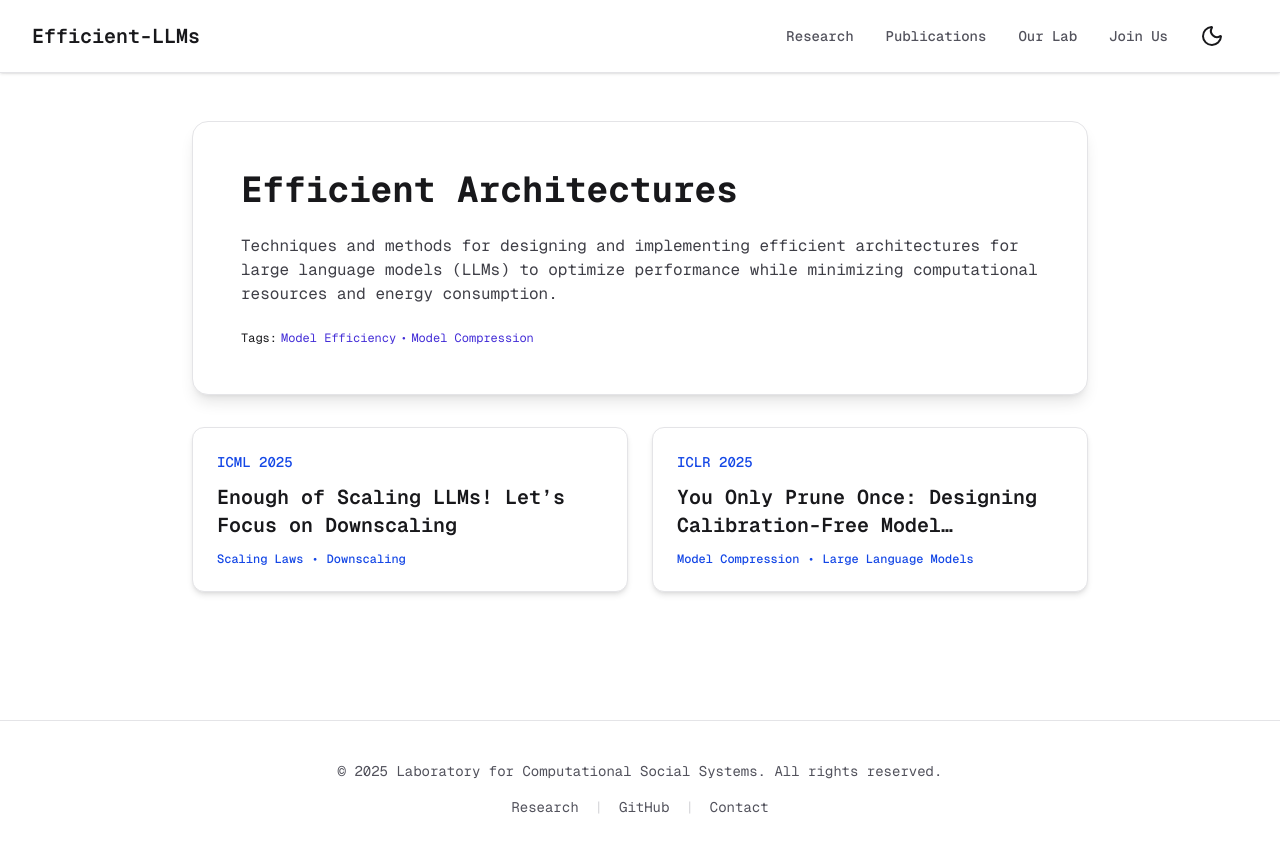
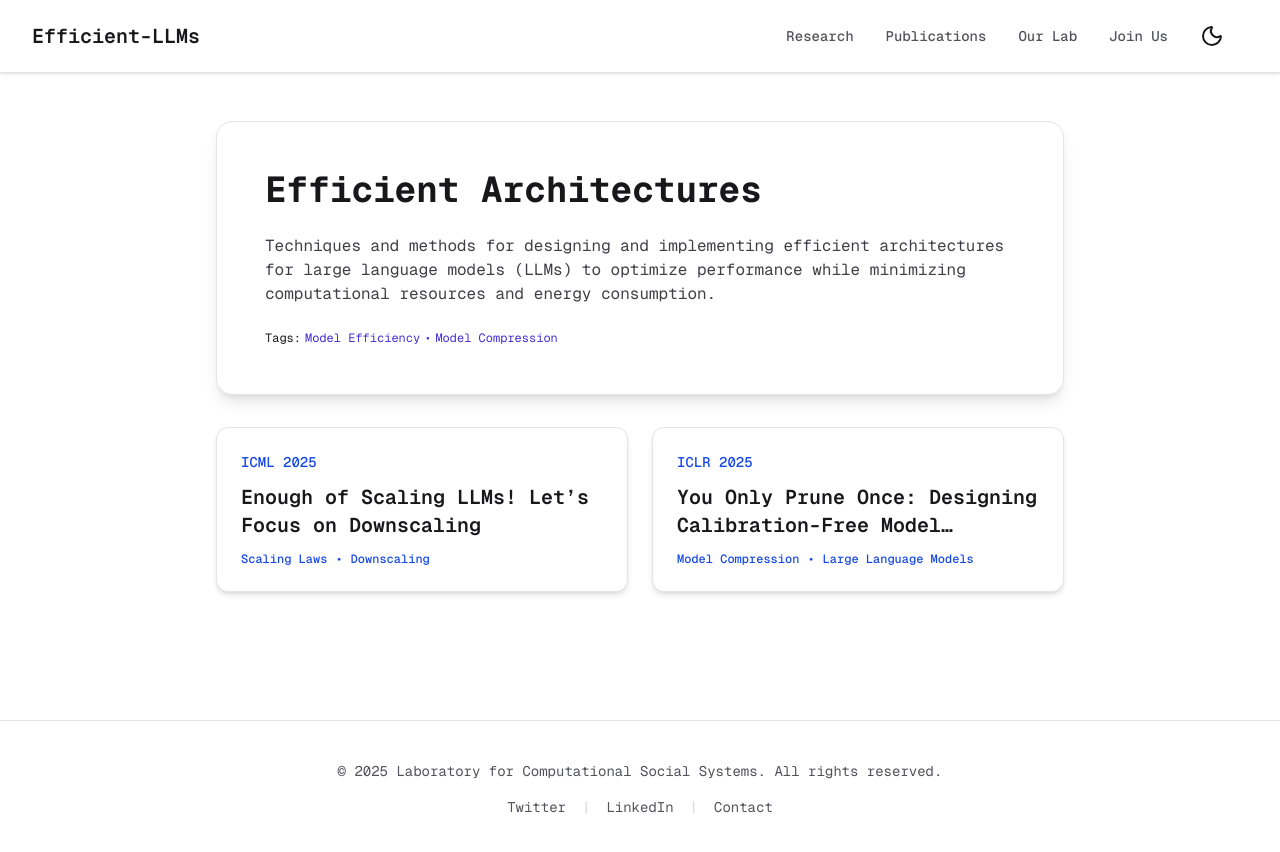
Before and after one commit to sudiptog81/efficient-llms, a Next.js app: page /areas/efficient-architectures in a window 1280 px wide. Shown: the top 852 px of the page. Built offline with nearby package versions, Linux system fonts and the light colour scheme.

Commit message:
remove debug logs

```diff
--- a/src/components/Footer.js
+++ b/src/components/Footer.js
@@ -1,3 +1,5 @@
+import Link from "next/link";
+
 export default function Footer() {
   return (
     <footer className="w-full border-t border-zinc-200 dark:border-gray-800 py-10 mt-20 text-center text-sm text-zinc-600 dark:text-zinc-400">
@@ -6,11 +8,11 @@ export default function Footer() {
           &copy; {new Date().getFullYear()} Laboratory for Computational Social Systems. All rights reserved.
         </p>
         <div className="mt-4 space-x-4">
-          <a href="#research" className="hover:text-indigo-600 dark:hover:text-indigo-400">Research</a>
+          <Link href="https://twitter.com/lcs2lab" target="_blank" rel="noopener noreferrer" className="hover:text-indigo-600 dark:hover:text-indigo-400">Twitter</Link>
           <span className="text-zinc-300 dark:text-zinc-600">|</span>
-          <a href="https://github.com/lab-for-computational-social-systems" target="_blank" rel="noopener noreferrer" className="hover:text-indigo-600 dark:hover:text-indigo-400">GitHub</a>
+          <Link href="https://www.linkedin.com/company/lcs2lab/" target="_blank" rel="noopener noreferrer" className="hover:text-indigo-600 dark:hover:text-indigo-400">LinkedIn</Link>
           <span className="text-zinc-300 dark:text-zinc-600">|</span>
-          <a href="mailto:chak.tanmoy.iit@gmail.com" className="hover:text-indigo-600 dark:hover:text-indigo-400">Contact</a>
+          <Link href="mailto:chak.tanmoy.iit@gmail.com" className="hover:text-indigo-600 dark:hover:text-indigo-400">Contact</Link>
         </div>
       </div>
     </footer>
--- a/src/components/RecentPapers.js
+++ b/src/components/RecentPapers.js
@@ -13,7 +13,7 @@ const RecentPapers = ({ recentPublications }) => (
 
     <div className="max-w-4xl mx-auto space-y-6">
       {recentPublications.map((pub, index) => (
-        <Link key={index} href={`papers/${pub.id ? pub.id : pub.doi}`} className="flex flex-row sm:flex-row justify-between items-center sm:items-center p-5 bg-white dark:bg-gray-950 rounded-lg shadow-md border border-zinc-100 dark:border-gray-800 gap-8">
+        <Link key={index} href={`papers/${pub.id ? pub.id : pub.doi}`} className="flex flex-row sm:flex-row justify-between items-center sm:items-center p-5 bg-white dark:bg-gray-950 rounded-lg shadow-md border border-zinc-100 dark:border-gray-800 gap-8 hover:shadow-lg transition-shadow">
           <div>
             <h3 className="text-lg font-semibold text-indigo-600 dark:text-indigo-400">
               {pub.title}
@@ -28,7 +28,7 @@ const RecentPapers = ({ recentPublications }) => (
       ))}
       <div className="pt-6 text-center">
         <Button href={"/papers"} variant="secondary">
-          See All Research Archive
+          See All Publications
         </Button>
       </div>
     </div>
--- a/src/pages/areas/[id].js
+++ b/src/pages/areas/[id].js
@@ -33,7 +33,7 @@ export default function AreaPage({ area, contentHtml, papersForArea }) {
         <meta property="og:description" content={area.summary} />
         <meta property="og:type" content="website" />
       </Head>
-      <main className="max-w-4xl mx-auto md:my-12">
+      <main className="max-w-4xl mx-auto px-6 my-12">
         <div className="bg-white dark:bg-zinc-900 rounded-2xl md:shadow-lg md:border border-zinc-200 dark:border-zinc-800 overflow-hidden">
           <div className="p-8 md:p-12">
             <h2
@@ -71,7 +71,6 @@ export default function AreaPage({ area, contentHtml, papersForArea }) {
 
 export async function getStaticPaths() {
   const areasDirectory = path.join('src/data/areas');
-  console.log('Reading areas from directory:', areasDirectory);
   const filenames = fs.readdirSync(areasDirectory);
 
   const paths = filenames.map((filename) => ({
@@ -80,8 +79,6 @@ export async function getStaticPaths() {
     },
   }));
 
-  console.log('Generated paths for static generation:', paths);
-
   return {
     paths,
     fallback: false,
@@ -89,7 +86,6 @@ export async function getStaticPaths() {
 }
 
 export async function getStaticProps({ params }) {
-  console.log('Fetching area with params:', params);
   const areasDirectory = path.join('src/data/areas');
   const fullPath = path.join(areasDirectory, `${params.id}.md`);
 
--- a/src/pages/papers/[id].js
+++ b/src/pages/papers/[id].js
@@ -51,7 +51,6 @@ export default function PaperPage({ paper, contentHtml }) {
 
 export async function getStaticPaths() {
   const papersDirectory = path.join('src/data/papers');
-  console.log('Reading papers from directory:', papersDirectory);
   const filenames = fs.readdirSync(papersDirectory);
 
   const paths = filenames.map((filename) => ({
@@ -60,8 +59,6 @@ export async function getStaticPaths() {
     },
   }));
 
-  console.log('Generated paths for static generation:', paths);
-
   return {
     paths,
     fallback: false,
@@ -69,7 +66,6 @@ export async function getStaticPaths() {
 }
 
 export async function getStaticProps({ params }) {
-  console.log('Fetching paper with params:', params);
   const papersDirectory = path.join('src/data/papers');
   const fullPath = path.join(papersDirectory, `${params.id}.md`);
 
```
